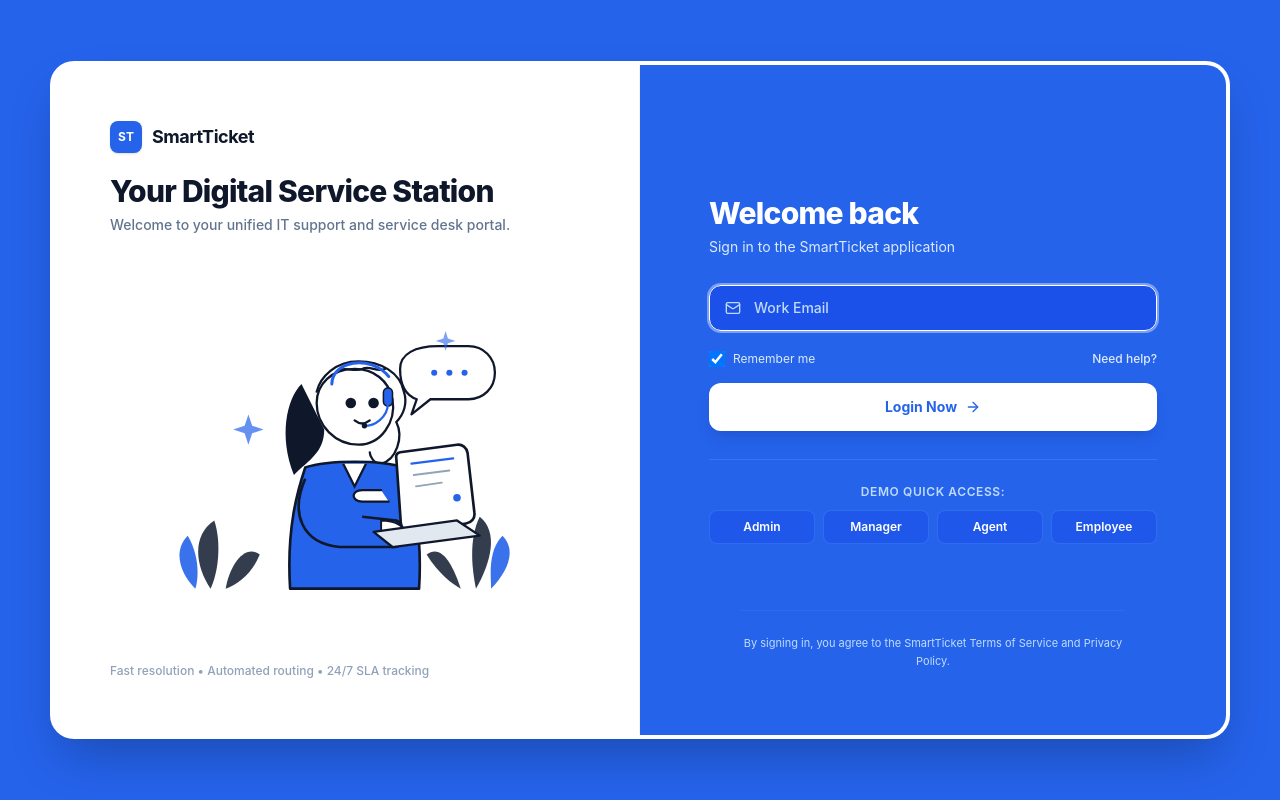
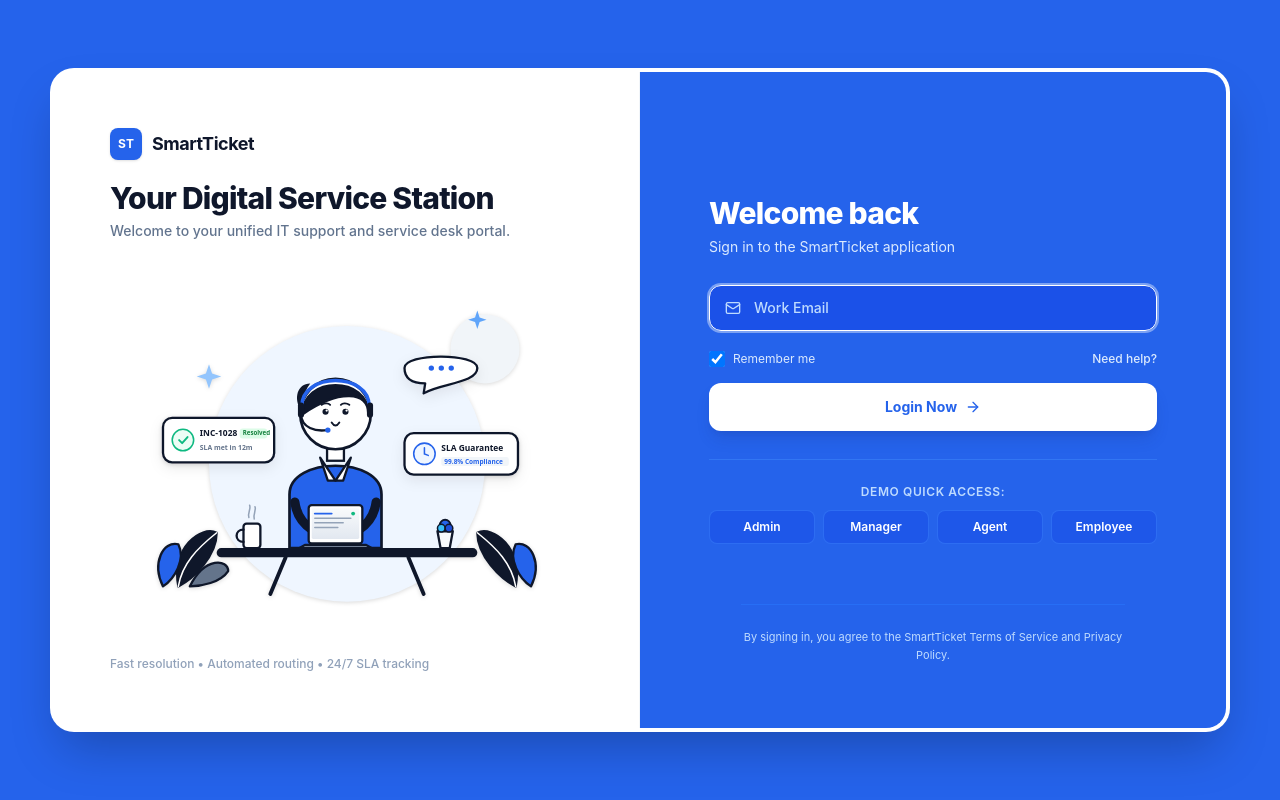
Before and after one commit to Jai7525/Smart-it-service-desk, a React (Vite) app in the folder frontend/: page /login in a window 1280 px wide. Built offline with nearby package versions, Linux system fonts and the light colour scheme; no server answers.

Commit message:
feat(ui): update login illustration to crisp Concept 1 IT helpdesk desk scene

```diff
--- a/frontend/src/pages/LoginPage.tsx
+++ b/frontend/src/pages/LoginPage.tsx
@@ -95,12 +95,12 @@ export const LoginPage: React.FC = () => {
           </div>
 
           {/* Handcrafted Editorial Cartoon Illustration */}
-          <div className="my-auto py-6 flex items-center justify-center">
-            <div className="w-full max-w-[380px] aspect-square flex items-center justify-center transform hover:scale-[1.02] transition-transform duration-300">
+          <div className="my-auto py-4 flex items-center justify-center">
+            <div className="w-full max-w-[460px] flex items-center justify-center transform hover:scale-[1.02] transition-transform duration-300">
               <img
                 src={loginIllustration}
                 alt="IT Support Service Desk"
-                className="w-full h-full object-contain"
+                className="w-full h-auto object-contain drop-shadow-sm select-none"
               />
             </div>
           </div>
```
Also changed, not shown: frontend/src/assets/login-illustration.svg.
